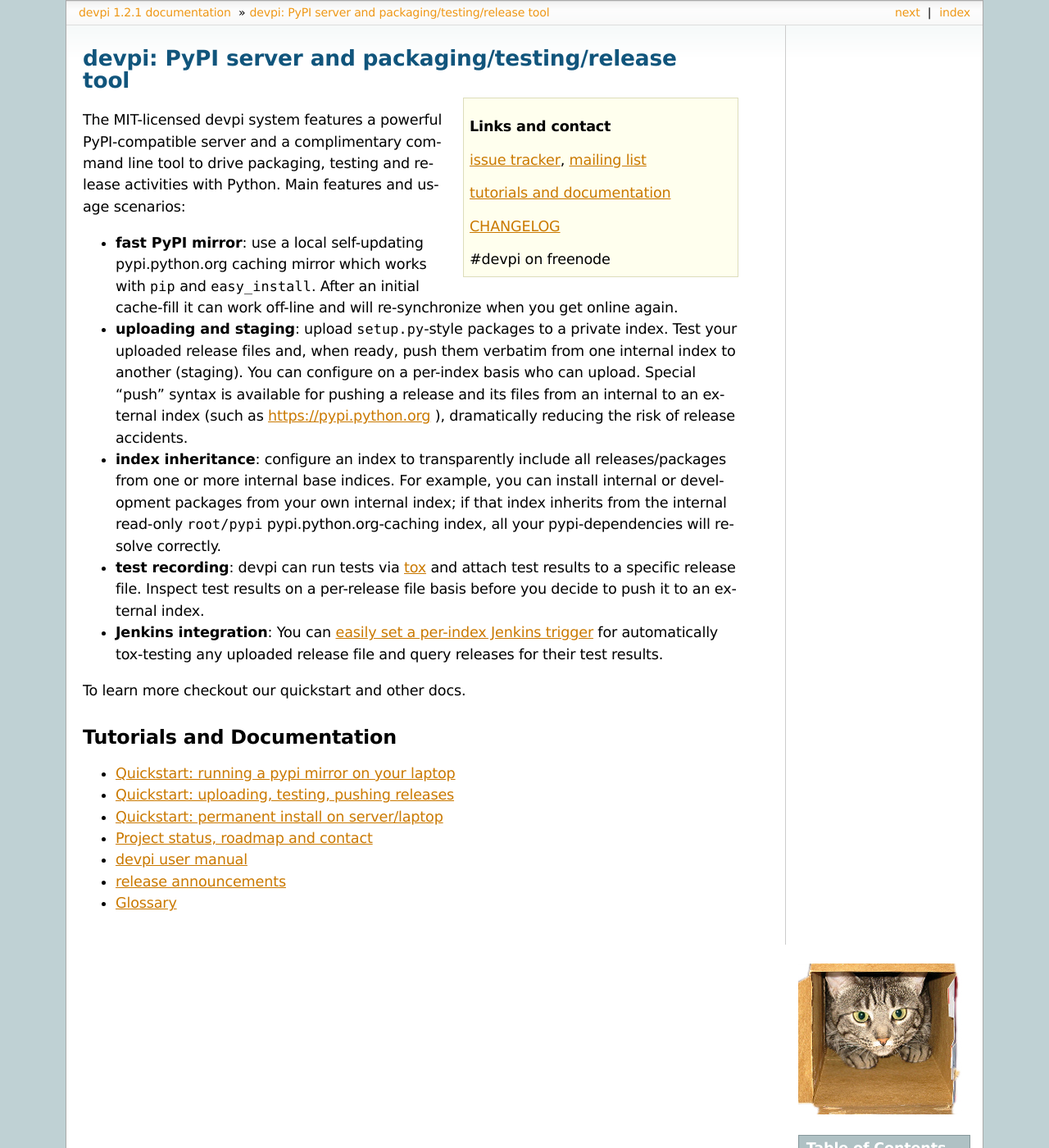
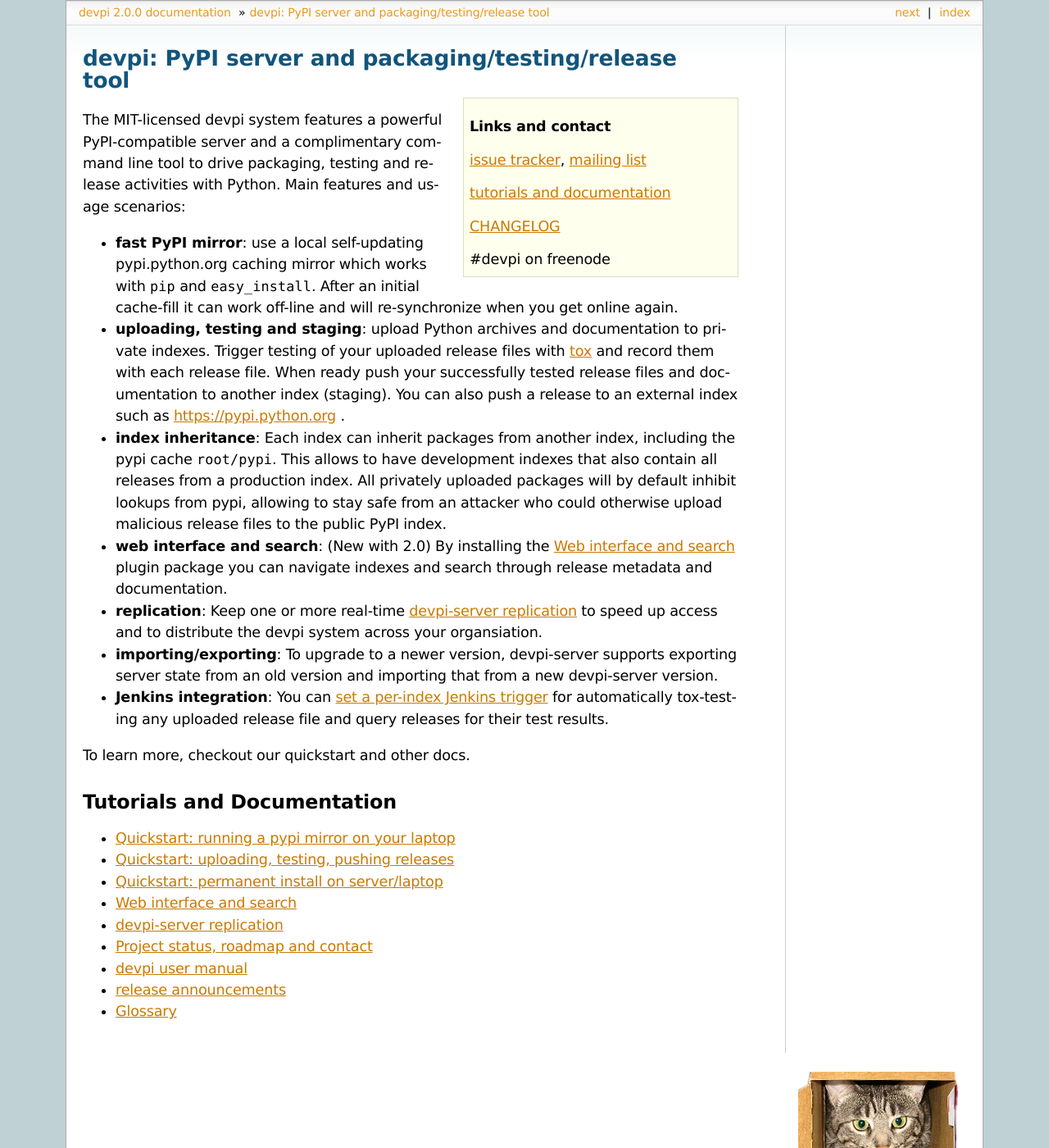
Before and after one commit to devpi/devpi, a Sphinx documentation site: the page built from doc/index.rst, in a window 1280 px wide and 1400 px high. Shown: the whole window at 82% size. Built offline with Sphinx 7.4.7, drawn with Linux system fonts in a browser that asks for light colours; pages that are not in the unit, such as notebooks, are missing from menus; some of the changed text lies outside the part shown.

Commit message:
some new docs, preparing for 2.0.0 release

```diff
--- a/doc/_urldraft.rst
+++ b/doc/_urldraft.rst
@@ -34,7 +34,7 @@
 users, indices, projects and versions as resources in the REST sense.
 API calls will also send two headers::
 
-    X-DEVPI-API-VERSION: 1
+    X-DEVPI-API-VERSION: 2
     X-DEVPI-SERVER-VERSION: {server version}
 
 These headers allow clients to verify if they are going to be able
--- a/doc/announce/1.1.txt
+++ b/doc/announce/1.1.rst
@@ -226,8 +226,7 @@
 - fix issue17: better reporting when "devpi use" does not operate on valid URL
 
 - test result upload and access:
-  - "devpi test" invokes "tox --result-json ..." and uploads
-    the test result log to devpi-server.
+  - "devpi test" invokes "tox --result-json ..." and uploads the test result log to devpi-server.
   - "devpi list [-f] PKG" shows test result information.
 
 - add "uploadtrigger_jenkins" configuration option through "devpi
--- a/doc/announce/index.rst
+++ b/doc/announce/index.rst
@@ -7,3 +7,4 @@
     1.1
     1.2
     1.2.1
+    2.0.0
--- a/doc/conf.py
+++ b/doc/conf.py
@@ -41,16 +41,16 @@
 
 # General information about the project.
 project = u'devpi'
-copyright = u'2013, holger krekel and merlinux GmbH see http://merlinux.eu, cat picture CC-BY 2.0 licensed by "admiller" on flicker'
+copyright = u'2014, holger krekel and merlinux GmbH see http://merlinux.eu, cat picture CC-BY 2.0 licensed by "admiller" on flicker'
 
 # The version info for the project you're documenting, acts as replacement for
 # |version| and |release|, also used in various other places throughout the
 # built documents.
 #
 # The short X.Y version.
-version = '1.2.1'
+version = '2.0'
 # The full version, including alpha/beta/rc tags.
-release = version
+release = '2.0.0'
 
 # The language for content autogenerated by Sphinx. Refer to documentation
 # for a list of supported languages.
--- a/doc/index.rst
+++ b/doc/index.rst
@@ -13,7 +13,6 @@
 
    #devpi on freenode
 
-
 The MIT-licensed devpi system features a powerful PyPI-compatible server
 and a complimentary command line tool to drive packaging, testing and
 release activities with Python.  Main features and usage scenarios:
@@ -23,30 +22,36 @@
   After an initial cache-fill it can work off-line and will
   re-synchronize when you get online again.
 
-- **uploading and staging**: upload ``setup.py``-style packages
-  to a private index.  Test your uploaded release files and, when
-  ready, push them verbatim from one internal index to another (staging).
-  You can configure on a per-index basis who can upload.  Special
-  "push" syntax is available for pushing a release and its files
-  from an internal to an external index (such as https://pypi.python.org ),
-  dramatically reducing the risk of release accidents.
+- **uploading, testing and staging**: upload Python archives and documentation
+  to private indexes.  Trigger testing of your uploaded release files
+  with tox_ and record them with each release file.  When ready push your
+  successfully tested release files and documentation
+  to another index (staging).  You can also push a release
+  to an external index such as https://pypi.python.org .
 
-- **index inheritance**: configure an index to transparently
-  include all releases/packages from one or more internal base indices.
-  For example, you can install internal or development packages from
-  your own internal index; if that index inherits from the internal
-  read-only ``root/pypi`` pypi.python.org-caching index, all your
-  pypi-dependencies will resolve correctly.
+- **index inheritance**: Each index can inherit packages from another
+  index, including the pypi cache ``root/pypi``.  This allows to
+  have development indexes that also contain all releases from a production
+  index.  All privately uploaded packages will by default inhibit lookups
+  from pypi, allowing to stay safe from an attacker who could otherwise
+  upload malicious release files to the public PyPI index.
 
-- **test recording**: devpi can run tests via tox_ and attach test results
-  to a specific release file.  Inspect test results on a per-release
-  file basis before you decide to push it to an external index.
+- **web interface and search**: (New with 2.0) By installing the :doc:`web`
+  plugin package you can navigate indexes and search through release metadata
+  and documentation.
 
-- **Jenkins integration**: You can :ref:`easily set a per-index Jenkins
+- **replication**: Keep one or more real-time :doc:`replica` to speed up
+  access and to distribute the devpi system across your organsiation.
+
+- **importing/exporting**: To upgrade to a newer version, devpi-server
+  supports exporting server state from an old version and importing that
+  from a new devpi-server version.
+
+- **Jenkins integration**: You can :ref:`set a per-index Jenkins
   trigger <jenkins integration>` for automatically tox-testing any
   uploaded release file and query releases for their test results.
 
-To learn more checkout our quickstart and other docs.
+To learn more, checkout our quickstart and other docs.
 
 .. _label_quickstart_section:
 
@@ -60,6 +65,8 @@
    quickstart-releaseprocess
    quickstart-server
 
+   web
+   replica
    status
 
    userman/index
```
Also changed, not shown: doc/_replication.rst (deleted, +0 -188 lines), doc/announce/2.0.0.rst (added, +40 -0 lines), doc/replica.rst (added, +140 -0 lines), doc/status.rst (+14 -16 lines), doc/web.rst (added, +17 -0 lines).
